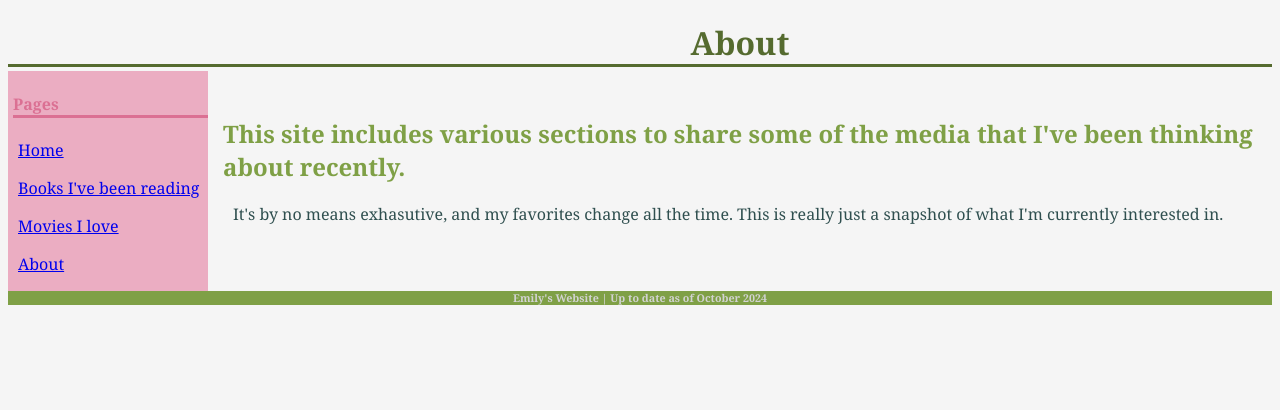
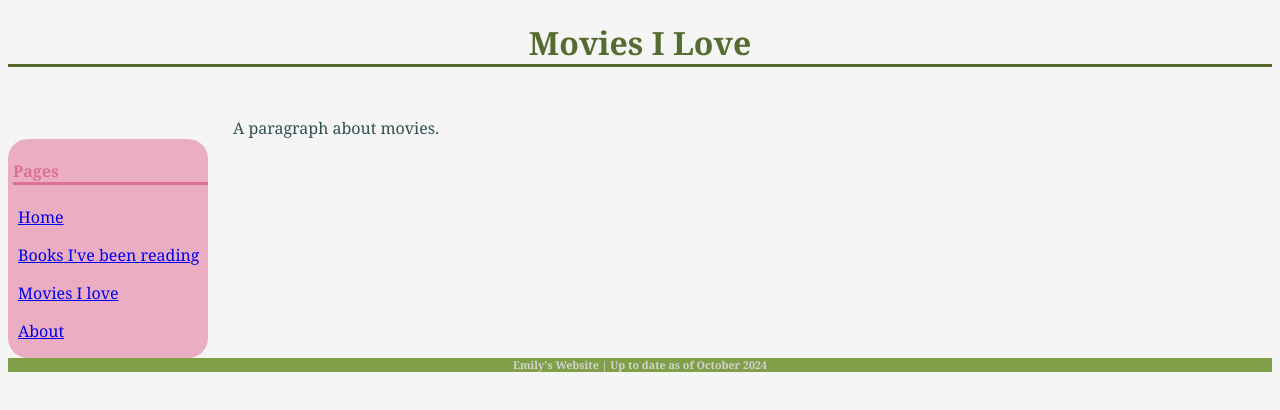
Before and after one commit to edrak54/info653, a plain HTML site: page webbasicsassignment/movies.html in a window 1280 px wide. Drawn offline with Linux system fonts and the light colour scheme.

Commit message:
Add files via upload

```diff
--- a/webbasicsassignment/about.html
+++ b/webbasicsassignment/movies.html
@@ -3,10 +3,13 @@
     <head>
         <meta charset="UTF-8">
         <meta name="viewport" content="width=device-width, initial-scale=1.0">
-        <title>about</title>
+        <title>Movies I Love</title>
         <link rel="stylesheet" href="style.css">
     </head>
     <body>
+        <div id="head">
+            <h1>Movies I Love</h1>
+        </div>
         <div id="side">
             <h4>Pages</h4>
             <p><a href=index.html>Home</a></p>
@@ -14,14 +17,8 @@
             <p><a href=movies.html>Movies I love</a></p>
             <p><a href=about.html>About</a></p>
         </div>
-        <div id="head">
-            <h1>About</h1>
-        </div>
         <div id="main">
-            <h2>This site includes various sections to share some of the media that I've been thinking about recently.</h2>
-            <p>It's by no means exhasutive, and my favorites change all the time. This is really just a snapshot of what I'm
-                currently interested in.
-            </p>
+            <p>A paragraph about movies.</p>
         </div>
         <div id="foot">
             <h6>Emily's Website | Up to date as of October 2024</h6>
--- a/webbasicsassignment/style.css
+++ b/webbasicsassignment/style.css
@@ -1,6 +1,10 @@
 body {
     font-family: Georgia, 'Times New Roman', Times, serif;
     background-color: whitesmoke}
+#head, #foot {
+    width: 100%;
+    text-align: center;
+}
 #head {
     color:#7fa046;
 }
@@ -9,6 +13,7 @@ body {
     width: 200px;
     background-color: #ebadc2;
     margin-top: 50px;
+    border-radius: 20px;
 }
 #main {
     padding-left: 210px;
@@ -18,7 +23,6 @@ body {
 #foot {
     clear: both;
     background-color: #7fa046;
-    text-align: center;
 }
 h1 {
     color: darkolivegreen;
```
